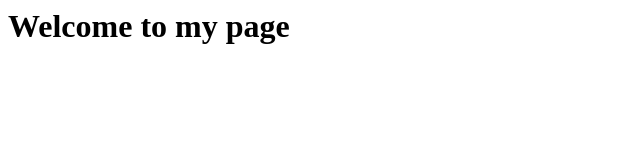
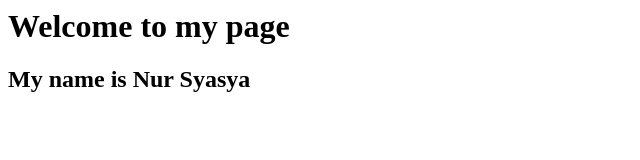
Before and after one commit to syasyazid/syasyazid.github.io, a plain HTML site: page index.html in a window 1280 px wide. Shown: the whole page, without its empty margins (0-640 px from the left). Drawn offline with Linux system fonts and the light colour scheme.

Commit message:
add name

```diff
--- a/index.html
+++ b/index.html
@@ -4,4 +4,5 @@
 </head>
 <body>
 <h1> Welcome to my page </h1>
+<h2> My name is Nur Syasya </h2>
 </body>
```
Also changed, not shown: 1 other file.
